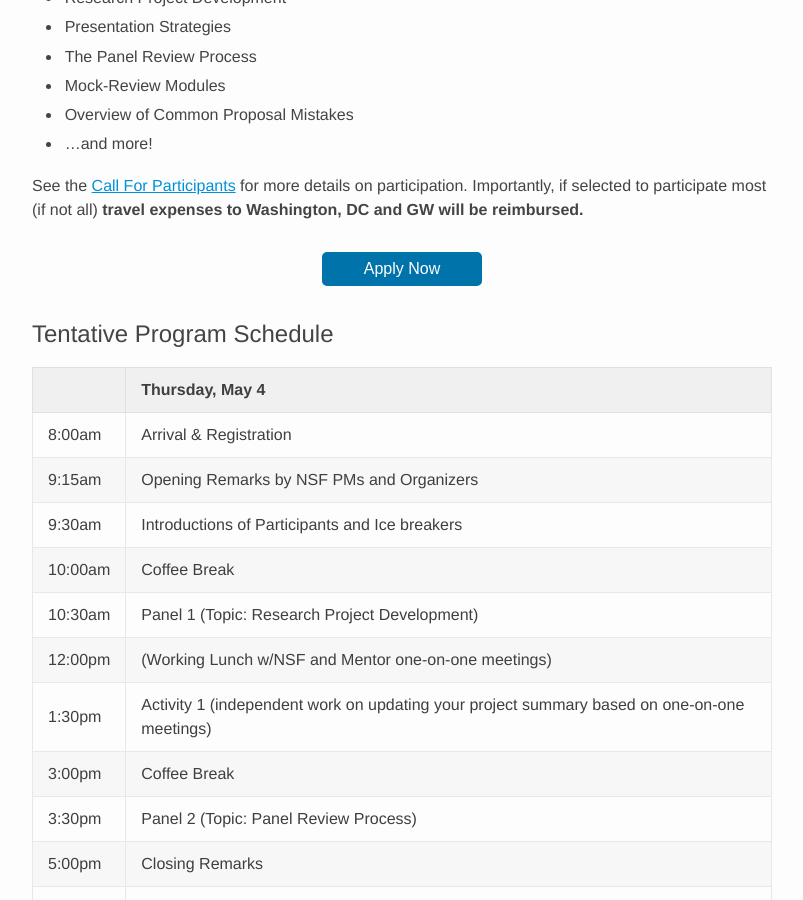
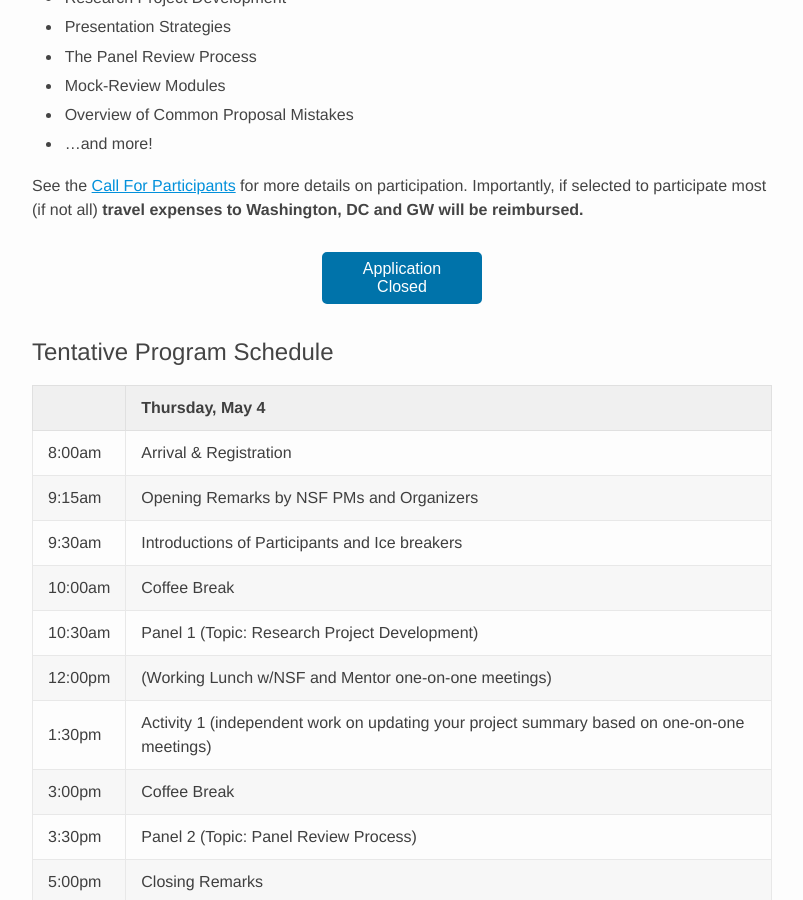
Before and after one commit to satc-aspiring-pi-workshop-2023/satc-aspiring-pi-workshop-2023.github.io, a Jekyll site: the page built from index.md, in a window 1280 px wide and 900 px high, scrolled down 712 px. Shown: the whole window, without its empty margins (238-1041 px from the left). Built offline with Jekyll 4.4.1, drawn with Linux system fonts in a browser that asks for light colours; some web fonts are replaced.

Commit message:
closing applications

```diff
--- a/index.md
+++ b/index.md
@@ -28,9 +28,7 @@ The purpose of this workshop is to provide individuals who have never received a
 See the [Call For Participants](/cfp) for more details on participation. Importantly, if selected to participate most (if not all) **travel expenses to Washington, DC and GW will be reimbursed.**
 
 <div class="reg-link">
-<a href="https://seasgwu.qualtrics.com/jfe/form/SV_cTsSnV9EQWGRqFE">
-<button>Apply Now</button>
-</a>
+<button>Application Closed</button>
 </div>
 
 
```
Also changed, not shown: cfp.md (+1 -3 lines).
